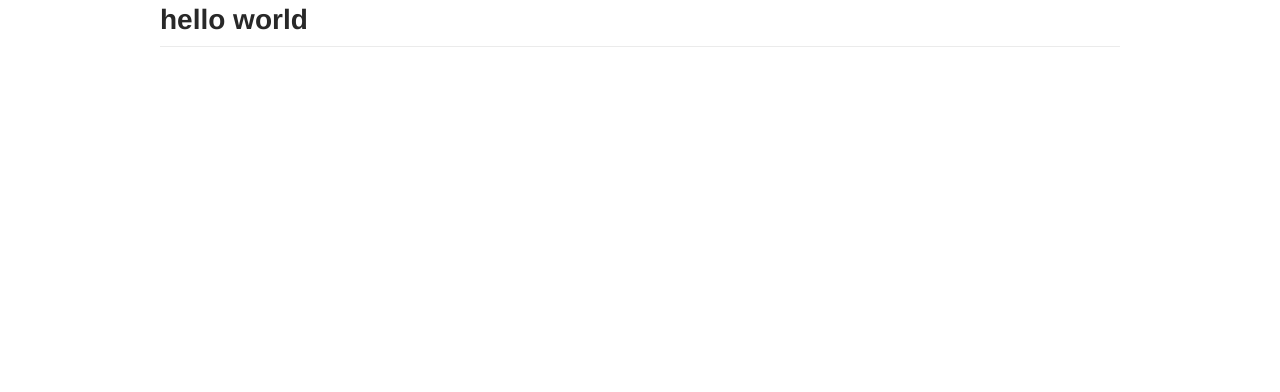
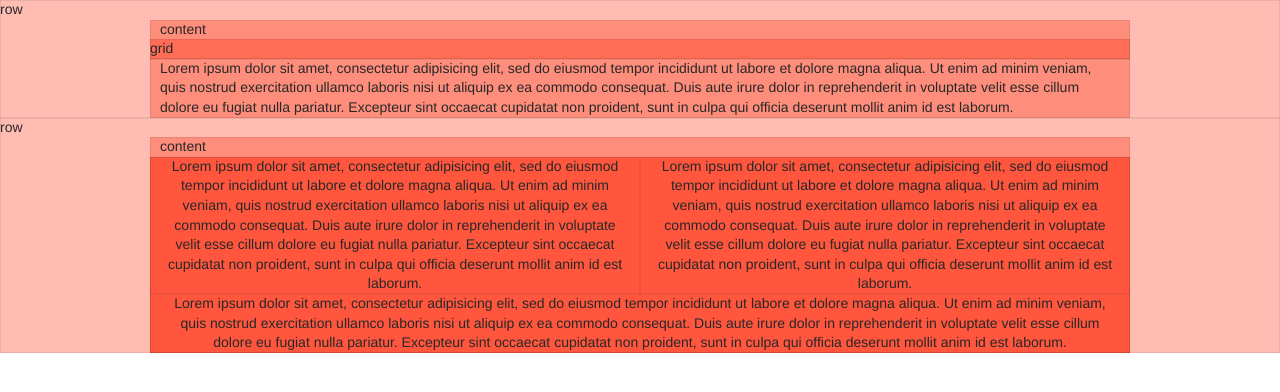
Before and after one commit to sergioandrade/basic, a website: page index.html in a window 1280 px wide. Drawn offline with Linux system fonts and the light colour scheme.

Commit message:
Refatorando a grid e o esquema de cores

```diff
--- a/assets/src/scss/components/_grid.scss
+++ b/assets/src/scss/components/_grid.scss
@@ -42,12 +42,21 @@ img {
 	padding-left: $gutter;
 	padding-right: $gutter;
 }
-.grid-row{
-	overflow-x: hidden;
-}
 .grid{
 	margin-left: -$gutter;
 	margin-right: -$gutter;
+}
+.grid-center{
+	@extend .grid;
+	text-align: center;
+	font-size: 0;
+	.columns{
+		display: inline-block;
+		float: none;
+		padding-left: $gutter;
+		padding-right: $gutter;
+		font-size: $default_font_size;
+	}
 }
 
 //small default column class
@@ -67,19 +76,13 @@ img {
 		}
 	}
 }
+
 .pull-right{
-	text-align: right;
+	float: right;
 }
 .pull-left{
-	text-align-last: auto;
+	float: left;
 }
-.center{
+.text-center{
 	text-align: center;
-	font-size: 0;
 }
-.lego{
-	display: inline-block;
-	float: none;
-	font-size: $default_font_size;
-	text-align: left;
-}
--- a/assets/src/scss/main.scss
+++ b/assets/src/scss/main.scss
@@ -66,7 +66,7 @@ fieldset{
 	background: nth($colors, 2);
 	background: $dev_color;
 	box-shadow: inset 0 0 1px #333;
-	padding: 10px;
+	padding: 10px auto;
 }
 hr{
 	border: 0;
--- a/assets/src/scss/settings/_settings.scss
+++ b/assets/src/scss/settings/_settings.scss
@@ -2,7 +2,7 @@
    GENERAL SETTINGS
    ========================================================================== */
 $default_font_size: 14px;
-$dev_color: rgba(#09f, 0.3);
+$dev_color: rgba(#f20, 0.3);
 $default_link_color: #4078c0;
 $default_color: #282828;
 
@@ -35,14 +35,14 @@ $light: #fff;
 
 //Golden Ratio for grayscale
 $gray: (
-	darken($light, 3%),
-	darken($light, 5%),
-	darken($light, 8%),
-	darken($light, 13%),
-	darken($light, 21%),
-	darken($light, 34%),
-	darken($light, 55%),
-	darken($light, 89%)
+	darken($light, 3),
+	darken($light, 5),
+	darken($light, 8),
+	darken($light, 13),
+	darken($light, 21),
+	darken($light, 34),
+	darken($light, 55),
+	darken($light, 89)
 );
 
 /* Success colors
--- a/assets/src/scss/views/_footer.scss
+++ b/assets/src/scss/views/_footer.scss
@@ -1,2 +1,6 @@
 /* Footer
    ========================================================================== */
+.footer{
+	@extend .row;
+	padding: 20px 0;
+}
--- a/index.html
+++ b/index.html
@@ -6,15 +6,63 @@
  	<link rel="icon" href="favicon.ico">
  	<link rel="stylesheet" type="text/css" href="./assets/dist/css/main.css">
  </head>
- <body>
-	<div class="row">
-		<div class="content">
+	<body>
 
- 			<h1>hello world</h1>
- 			<hr>
+		<div class="dev row">
+			row
+			<div class="dev content">
+			content
+				<div class="dev grid">
+				grid
+					<div class="dev columns small-12">
+						Lorem ipsum dolor sit amet, consectetur adipisicing elit, sed do eiusmod
+						tempor incididunt ut labore et dolore magna aliqua. Ut enim ad minim veniam,
+						quis nostrud exercitation ullamco laboris nisi ut aliquip ex ea commodo
+						consequat. Duis aute irure dolor in reprehenderit in voluptate velit esse
+						cillum dolore eu fugiat nulla pariatur. Excepteur sint occaecat cupidatat non
+						proident, sunt in culpa qui officia deserunt mollit anim id est laborum.
+					</div>
+				</div>
+			</div>
 		</div>
-	</div>
 
 
- </body>
+		<div class="dev row">
+			row
+			<div class="dev content">
+			content
+				<div class="dev grid-center">
+				grid
+					<div class="dev columns small-3 medium-6">
+						Lorem ipsum dolor sit amet, consectetur adipisicing elit, sed do eiusmod
+						tempor incididunt ut labore et dolore magna aliqua. Ut enim ad minim veniam,
+						quis nostrud exercitation ullamco laboris nisi ut aliquip ex ea commodo
+						consequat. Duis aute irure dolor in reprehenderit in voluptate velit esse
+						cillum dolore eu fugiat nulla pariatur. Excepteur sint occaecat cupidatat non
+						proident,
+						 sunt in culpa qui officia deserunt mollit anim id est laborum.
+					</div>
+					<div class="dev columns small-3 medium-6">
+						Lorem ipsum dolor sit amet, consectetur adipisicing elit, sed do eiusmod
+						tempor incididunt ut labore et dolore magna aliqua. Ut enim ad minim veniam,
+						quis nostrud exercitation ullamco laboris nisi ut aliquip ex ea commodo
+						consequat. Duis aute irure dolor in reprehenderit in voluptate velit esse
+						cillum dolore eu fugiat nulla pariatur. Excepteur sint occaecat cupidatat non
+						proident,
+						 sunt in culpa qui officia deserunt mollit anim id est laborum.
+					</div>
+					<div class="dev columns small-3 medium-12">
+						Lorem ipsum dolor sit amet, consectetur adipisicing elit, sed do eiusmod
+						tempor incididunt ut labore et dolore magna aliqua. Ut enim ad minim veniam,
+						quis nostrud exercitation ullamco laboris nisi ut aliquip ex ea commodo
+						consequat. Duis aute irure dolor in reprehenderit in voluptate velit esse
+						cillum dolore eu fugiat nulla pariatur. Excepteur sint occaecat cupidatat non
+						proident,
+						 sunt in culpa qui officia deserunt mollit anim id est laborum.
+					</div>
+				</div>
+			</div>
+		</div>
+
+	 </body>
  </html>
--- a/package.json
+++ b/package.json
@@ -9,6 +9,9 @@
 	],
 	"author": "sergio.andrade",
 	"license": "UNLICENSED",
+	"scripts": {
+		"start": "gulp"
+	},
 	"dependencies": {
 		"bower": "^1.7.9",
 		"gulp": "^3.9.1",
```
Also changed, not shown: README.md, assets/dist/css/main.css, assets/src/scss/helpers/_mixins.scss (line endings or trailing spaces). Lines whose indentation alone changed are shown as unchanged.
